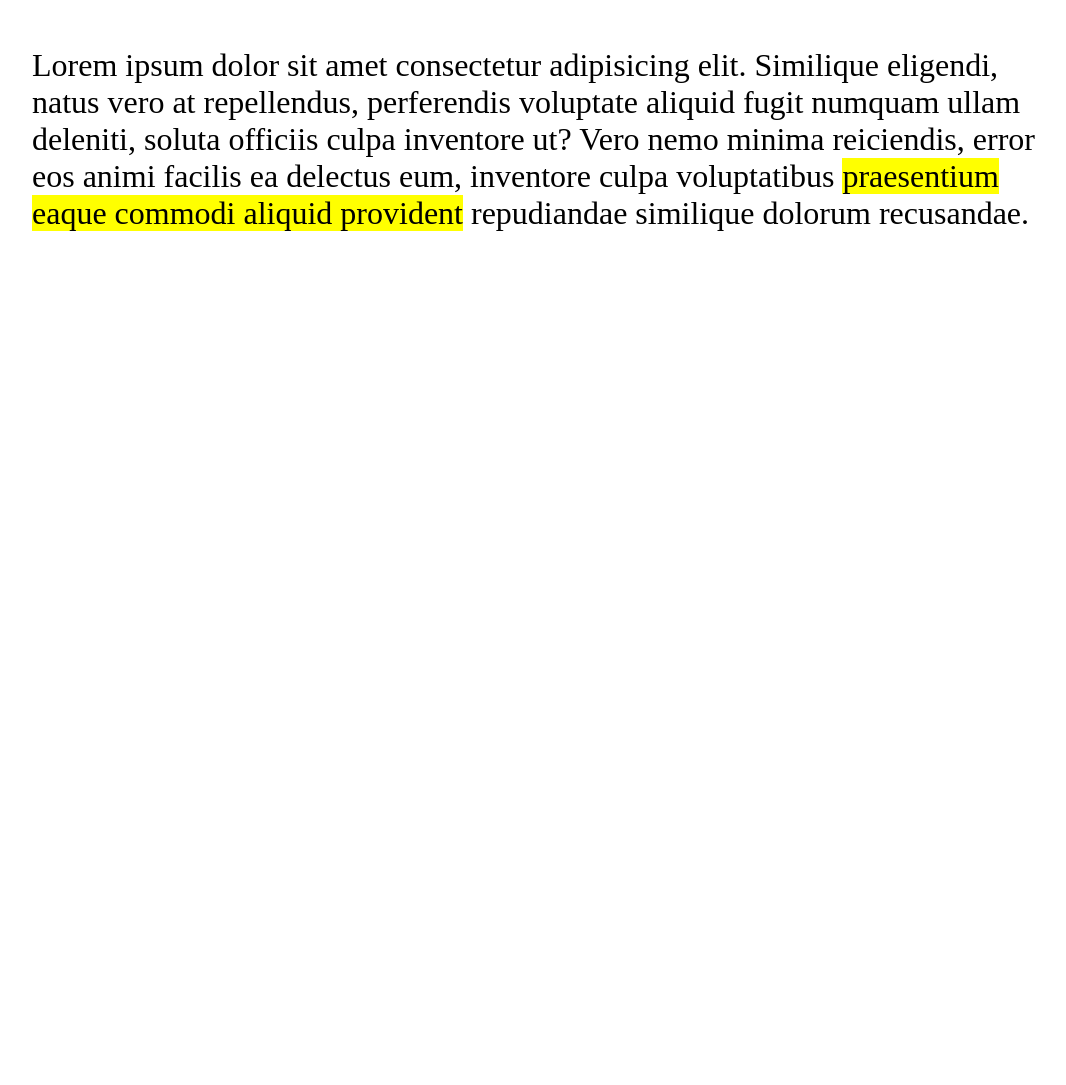
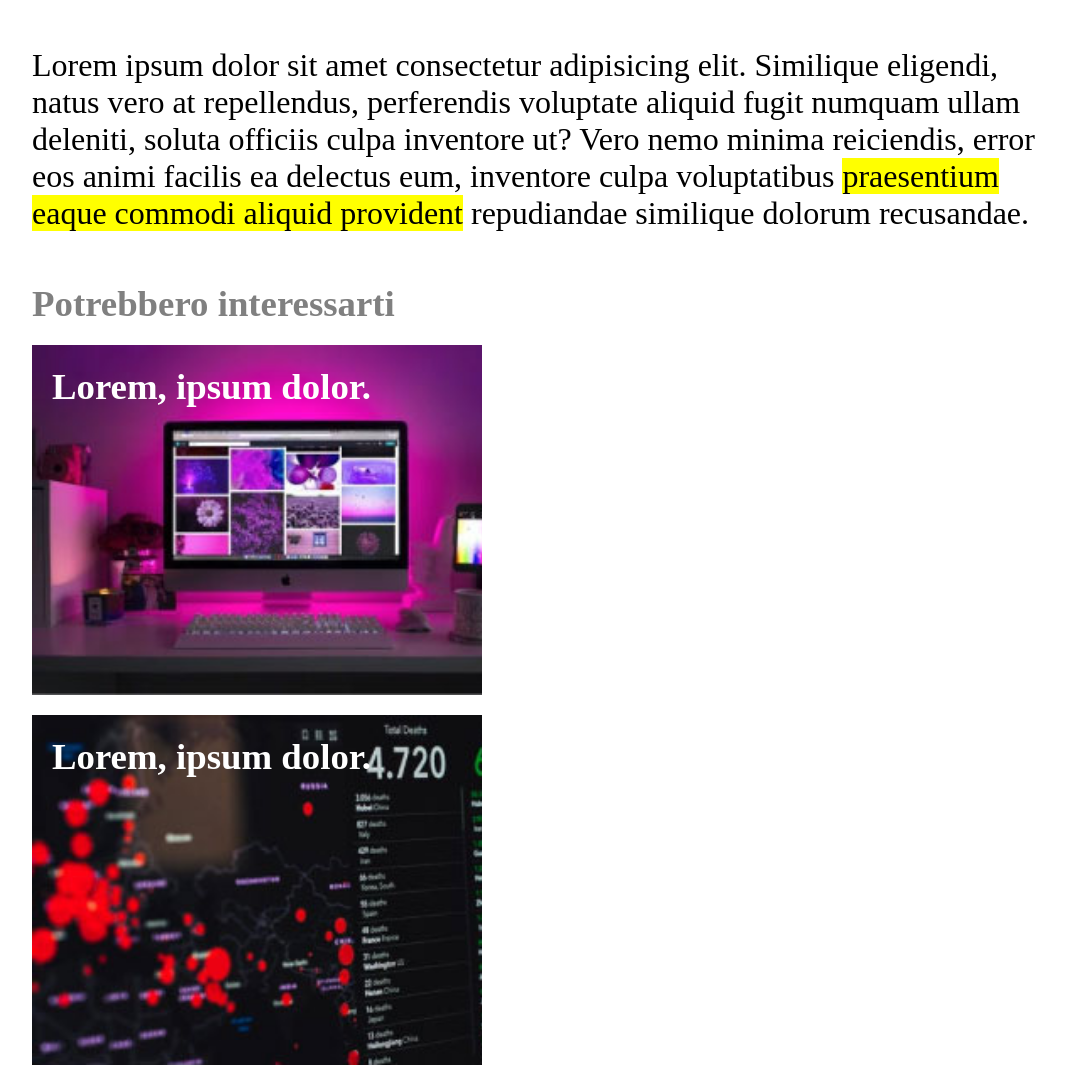
Before and after one commit to diegotosato/html-css-booleaner, a plain HTML site: page index.html in a window 1280 px wide. Shown: the part 2846-3931 px from the top of the page, without its empty margins (96-1162 px from the left). Before the commit the page ends 3128 px from the top, so only its background shows below. Drawn offline with Linux system fonts and the light colour scheme.

Commit message:
complete main, add footer

```diff
--- a/assets/css/style.css
+++ b/assets/css/style.css
@@ -45,7 +45,7 @@ h1 {
     line-height: 5rem;
 }
 
-h2 {
+#main_title>h2 {
     font-size: 2.3rem;
     font-weight: 100;
 }
@@ -64,57 +64,87 @@ p.color_gray {
 
 /* #images */
 
-#images{
+#images {
     margin: 30px 0;
 }
 
-#tim_photo_1{
+#tim_photo_1 {
     width: 70%;
 }
 
-#tim_photo_2{
+#tim_photo_2 {
     width: 60%;
 }
 
-figcaption{
+figcaption {
     font-size: 1.5rem;
 }
 
 /* #content */
-#content{
+#content {
     font-size: 2rem;
 }
 
 /* #content p */
-#content p{
+#content p {
     margin-bottom: 50px;
 }
 
 /* #content ul */
-#content ul{
+#content ul {
     margin-bottom: 50px;
 }
 
 
 /* table */
-table{
+table {
     border-collapse: collapse;
     text-align: left;
     margin-bottom: 50px;
 }
-thead{
+
+thead {
     color: white;
     background-color: var(--author-color);
 }
 
-.table_column_width_25{
+.table_column_width_25 {
     width: 25%;
 }
 
-.table_column_width_50{
+.table_column_width_50 {
     width: 50%;
 }
 
-.bg_color_cyan{
+.bg_color_cyan {
     background-color: var(--table-row-color);
 }
+
+/* footer */
+footer>h2{
+    font-size: 2.3rem;
+    color: var(--subtitle-color);
+    margin-bottom: 20px;
+}
+
+.interest{
+    width: 450px;
+    height: 350px;
+    background-color: black;
+    color: white;
+    font-size: 2.3rem;
+    font-weight: bold;
+    padding: 20px;
+    box-sizing: border-box;
+    margin-bottom: 20px;
+}
+
+.monitor{
+    background-image: url(../images/monitor.jpg);
+    background-size: cover;
+}
+
+.graph{
+    background-image: url(../images/graph.jpg);
+    background-size: cover;
+}
--- a/index.html
+++ b/index.html
@@ -113,13 +113,22 @@
                         deleniti, soluta officiis culpa inventore ut?
                         Vero nemo
                         minima reiciendis, error eos animi facilis ea delectus
-                        eum, inventore culpa voluptatibus <mark>praesentium eaque
-                        commodi aliquid provident</mark> repudiandae similique dolorum
+                        eum, inventore culpa voluptatibus <mark>praesentium
+                            eaque
+                            commodi aliquid provident</mark> repudiandae
+                        similique dolorum
                         recusandae.</p>
                     <!-- /p -->
                 </section>
             </main>
-            <footer></footer>
+            <!-- /main -->
+
+            <footer>
+                <h2>Potrebbero interessarti</h2>
+                <div class="interest monitor">Lorem, ipsum dolor.</div>
+                <div class="interest graph">Lorem, ipsum dolor.</div>
+            </footer>
+            <!-- /footer -->
         </div>
     </body>
 </html>
```
